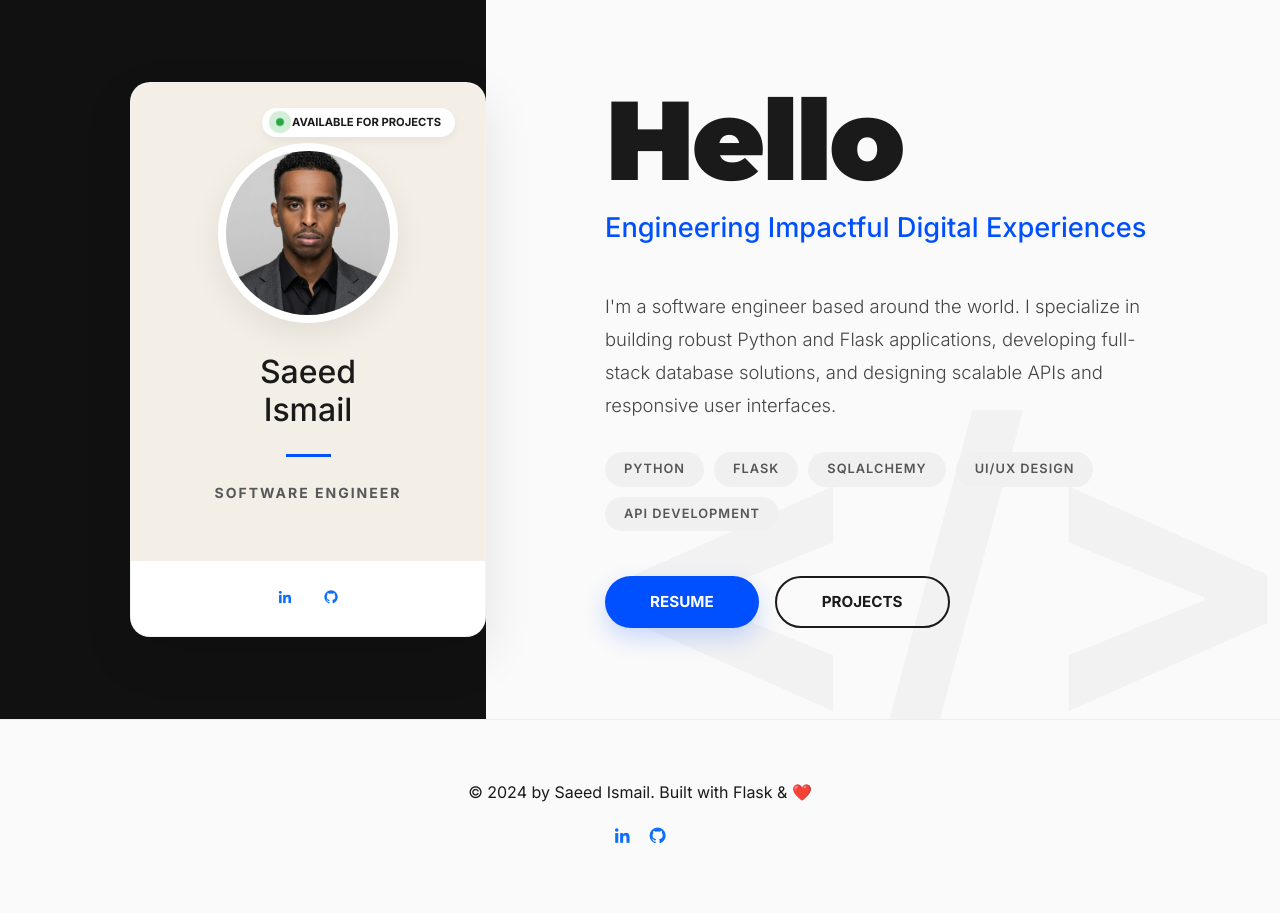
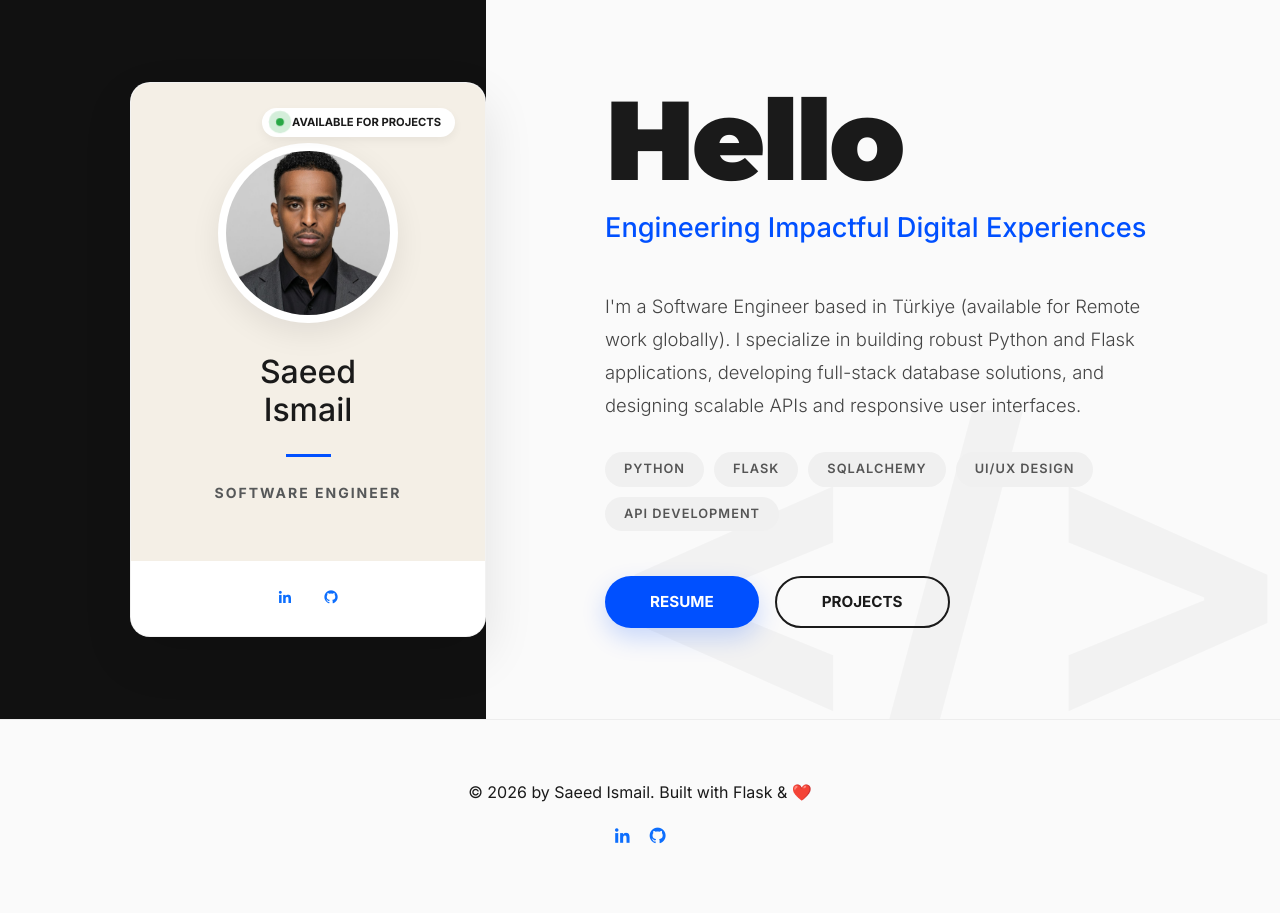
Before and after one commit to saeedismail602-creator/My_Portfolio, a Flask app: page / in a window 1280 px wide. Shown: the part 128-1041 px from the top of the page. Run offline with Flask 3, Linux system fonts and the light colour scheme; some libraries are stand-ins or nearby versions.

Commit message:
add app.py entry point for Render  base.html (Updated SEO meta tags & dynamic copyright year)   • index.html (Updated location text & project skill links)

```diff
--- a/templates/base.html
+++ b/templates/base.html
@@ -6,6 +6,24 @@
       name="viewport"
       content="width=device-width, initial-scale=1, shrink-to-fit=no"
     />
+
+    <!-- Primary Meta Tags -->
+    <meta name="title" content="Saeed Ismail | Software Engineer">
+    <meta name="description" content="Portfolio of Saeed Ismail, Software Engineer specializing in Python, Flask, REST APIs, and database systems.">
+    <meta name="keywords" content="Saeed Ismail, Software Engineer, Python, Flask, Backend Engineer, REST API, Full-Stack Developer, Portfolio">
+    <meta name="author" content="Saeed Ismail">
+
+    <!-- Open Graph / LinkedIn / Facebook -->
+    <meta property="og:type" content="website">
+    <meta property="og:title" content="{% block og_title %}Saeed Ismail | Software Engineer{% endblock %}">
+    <meta property="og:description" content="{% block og_description %}Software Engineer specializing in Python, Flask, REST APIs, and database solutions. View my projects and resume.{% endblock %}">
+    <meta property="og:image" content="{{ url_for('static', filename='my_photo123.jpeg', _external=True) }}">
+
+    <!-- Twitter Card -->
+    <meta property="twitter:card" content="summary_large_image">
+    <meta property="twitter:title" content="{% block twitter_title %}Saeed Ismail | Software Engineer{% endblock %}">
+    <meta property="twitter:description" content="{% block twitter_description %}Software Engineer specializing in Python, Flask, REST APIs, and database solutions.{% endblock %}">
+    <meta property="twitter:image" content="{{ url_for('static', filename='my_photo123.jpeg', _external=True) }}">
 
     {% block styles %}
     {{ bootstrap.load_css() }}
@@ -41,7 +59,7 @@
 
     <footer class="animate-fade">
         <div class="container">
-            <p>&copy; 2024 by Saeed Ismail. Built with Flask & ❤️</p>
+            <p>&copy; <span id="copyright-year">2026</span> by Saeed Ismail. Built with Flask & ❤️</p>
             <div class="d-flex justify-content-center gap-3 mt-2">
                 <a href="https://www.linkedin.com/in/saeed-ismail-a12693233/" class="social-icon" style="font-size: 1.2rem;" target="_blank"><i class='bx bxl-linkedin'></i></a>
                 <a href="https://github.com/saeedismail602-creator" class="social-icon" style="font-size: 1.2rem;" target="_blank"><i class='bx bxl-github'></i></a>
@@ -51,6 +69,14 @@
 
     {% block scripts %}
     {{ bootstrap.load_js() }}
+    <script>
+      document.addEventListener("DOMContentLoaded", function() {
+        var yearSpan = document.getElementById("copyright-year");
+        if (yearSpan) {
+          yearSpan.textContent = new Date().getFullYear();
+        }
+      });
+    </script>
     {% endblock %}
   </body>
 </html>
--- a/templates/index.html
+++ b/templates/index.html
@@ -38,15 +38,15 @@
                     <h1 class="hero-hello">Hello</h1>
                     <p class="hero-subtitle">Engineering Impactful Digital Experiences</p>
 
-                    <p class="lead mb-4">I'm a software engineer based around the world. I specialize in building robust Python and Flask applications, developing full-stack database solutions, and designing scalable APIs and responsive user interfaces.</p>
+                    <p class="lead mb-4">I'm a Software Engineer based in Türkiye (available for Remote work globally). I specialize in building robust Python and Flask applications, developing full-stack database solutions, and designing scalable APIs and responsive user interfaces.</p>
 
                     <!-- Skill Pills -->
                     <div class="skill-container">
-                        <a href="https://en.wikipedia.org/wiki/Python_(programming_language)" class="skill-pill" target="_blank">Python</a>
-                        <a href="https://en.wikipedia.org/wiki/Flask_(web_framework)" class="skill-pill" target="_blank">Flask</a>
-                        <a href="https://en.wikipedia.org/wiki/SQLAlchemy" class="skill-pill" target="_blank">SQLAlchemy</a>
-                        <a href="https://en.wikipedia.org/wiki/User_interface_design" class="skill-pill" target="_blank">UI/UX Design</a>
-                        <a href="https://en.wikipedia.org/wiki/API" class="skill-pill" target="_blank">API Development</a>
+                        <a href="{{ url_for('projects') }}" class="skill-pill" title="View projects built with Python">Python</a>
+                        <a href="{{ url_for('projects') }}" class="skill-pill" title="View projects built with Flask">Flask</a>
+                        <a href="{{ url_for('projects') }}" class="skill-pill" title="View projects built with SQLAlchemy">SQLAlchemy</a>
+                        <a href="{{ url_for('projects') }}" class="skill-pill" title="View UI/UX Design projects">UI/UX Design</a>
+                        <a href="{{ url_for('projects') }}" class="skill-pill" title="View API Development projects">API Development</a>
                     </div>
 
                     <div class="d-flex gap-3 flex-wrap hero-action-buttons justify-content-center justify-content-lg-start">
```
Also changed, not shown: 1 other file.
